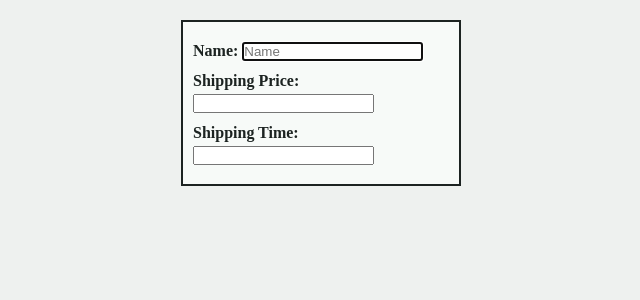
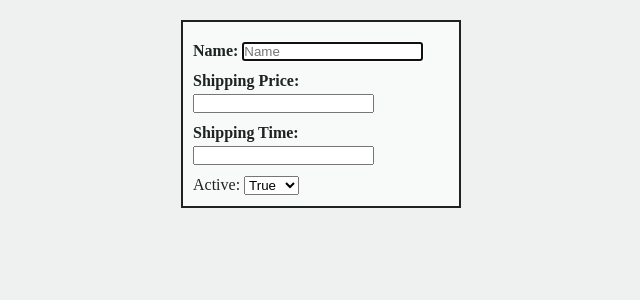
Before and after one commit to nadiaalmurs/Python_Project_GameStore, a Flask app: template templates/developers/edit.html in a window 1280 px wide. Shown: the part 67-367 px from the top of the page, without its empty margins (319-959 px from the left). Run offline with Flask 2, Linux system fonts and the light colour scheme; the template is opened without the code that fills it, so the values that code supplies are empty; some libraries are stand-ins or nearby versions; some web fonts are replaced.

Commit message:
developer active error'

```diff
--- a/db/game_manager.sql
+++ b/db/game_manager.sql
@@ -7,7 +7,8 @@ CREATE TABLE developers (
     id INTEGER PRIMARY KEY AUTOINCREMENT,
     name VARCHAR,
     shipping_price INT,
-    shipping_time INT
+    shipping_time INT,
+    active BOOLEAN,
 );
 
 CREATE TABLE games (
--- a/models/developer.py
+++ b/models/developer.py
@@ -1,6 +1,10 @@
 class Developer:
-    def __init__(self, name, shipping_price, shipping_time, id = None):
+    def __init__(self, name, shipping_price, shipping_time, active = False, id = None):
         self.name = name
         self.shipping_price = shipping_price
         self.shipping_time = shipping_time
+        self.active = active
         self.id = id
+
+    def mark_active(self):
+        self.active = True
--- a/templates/base.html
+++ b/templates/base.html
@@ -8,6 +8,7 @@
     <link href='https://css.gg/shape-square.css' rel='stylesheet'>
     <link href='https://css.gg/add.css' rel='stylesheet'>
     <link href='https://css.gg/arrow-up-o.css' rel='stylesheet'>
+    <link rel="stylesheet" href="https://stackpath.bootstrapcdn.com/font-awesome/4.7.0/css/font-awesome.min.css" crossorigin="anonymous">
     <link rel="stylesheet" href="{{ url_for('static', filename='style.css') }}">
     <title> Games Admin </title>
 </head>
--- a/templates/developers/edit.html
+++ b/templates/developers/edit.html
@@ -19,6 +19,23 @@
         <input type="number" name="shipping_time" id="shipping_time" value="{{developer.shipping_time}}" required>
     </div>
 
+    <div class="active">
+        <label for="active">Active:</label>
+        <select id="active" name="active">
+
+          <option value="1"
+            {% if developer.active == True %} selected="selected" {% endif %}>
+            True
+          </option>
+
+          <option value="0"
+            {% if developer.active == False %} selected="selected" {% endif %}>
+            False
+          </option>
+
+        </select>
+      </div>
+
     <button class="update-button" type="submit"><i class="gg-arrow-up-o"></i></button>
 
 </form>
```
Also changed, not shown: controllers/developers_controller.py (+6 -4 lines), repositories/developer_repository.py (+8 -6 lines), templates/developers/index.html (+9 -1 lines), templates/developers/new.html (+8 -0 lines).
